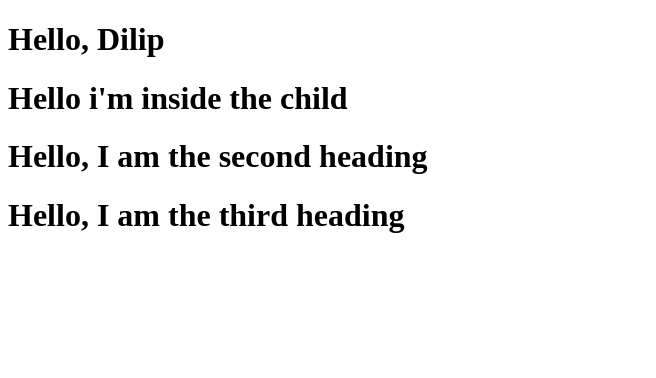
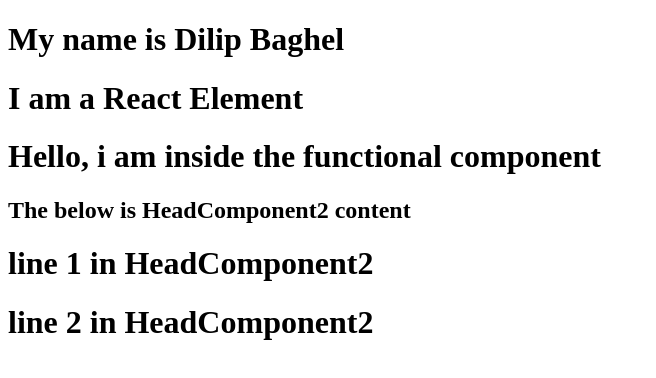
Before and after one commit to dilip162/Namaste-React, a React (Vite) app: page / in a window 1280 px wide. Shown: the top 378 px of the page, without its empty margins (0-656 px from the left). Built offline with nearby package versions, Linux system fonts and the light colour scheme.

Commit message:
Learn about JSX and React components

```diff
--- a/App.js
+++ b/App.js
@@ -11,6 +11,47 @@
   ])
 );
 
+// const newHeading = <h1 id="newHead">This is the heading in the jsx</h1>;
+
+// console.log(newHeading);
+
 const root = ReactDOM.createRoot(document.getElementById("root"));
 
 root.render(heading);
+// root.render(newHeading);
+
+// functional components
+
+// component composition = component inside the component
+
+const HeadComponent2 = () => (
+  <div className="wrapper">
+    <h1>line 1 in HeadComponent2</h1>
+    <h1>line 2 in HeadComponent2</h1>
+  </div>
+);
+
+const ReactElem = (
+  <h1 className="ReactEle" id="NewReactElem">
+    I am a React Element
+  </h1>
+);
+
+const MyName = "Dilip Baghel";
+
+const HeadComponent = () => {
+  return (
+    <div className="container">
+      <h1>My name is {MyName}</h1>
+      {ReactElem}
+      <h1>Hello, i am inside the functional component</h1>
+      <h2>The below is HeadComponent2 content </h2>
+      <HeadComponent2 />
+
+      {/* another way of calling react component */}
+      {/* {HeadComponent2()} */}
+    </div>
+  );
+};
+
+root.render(<HeadComponent />);
--- a/index.html
+++ b/index.html
@@ -7,7 +7,7 @@
     <link rel="stylesheet" href="/style.css" />
   </head>
   <body>
-    <h1>Hello, Dilip</h1>
+    <!-- <h1>Hello, Dilip</h1> -->
     <div id="root"></div>
 
     <script type="module" src="/App.js"></script>
--- a/package.json
+++ b/package.json
@@ -3,7 +3,9 @@
   "version": "1.0.0",
   "description": "This is the Episode 2 with Namaste React course",
   "scripts": {
-    "test": "jest"
+    "test": "jest",
+    "start": "parcel index.html",
+    "build": "parcel build index.html"
   },
   "repository": {
     "type": "git",
```
